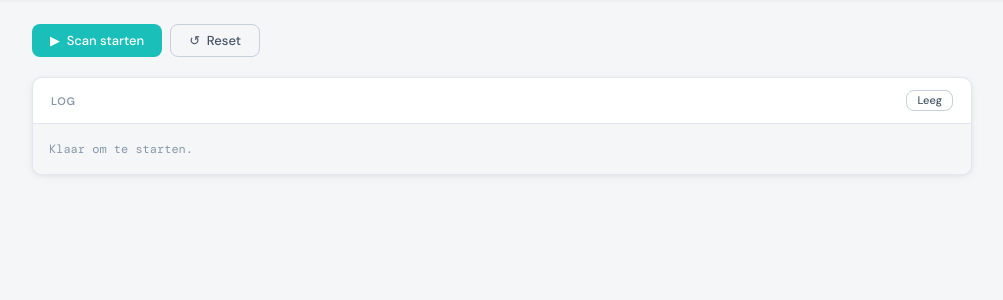
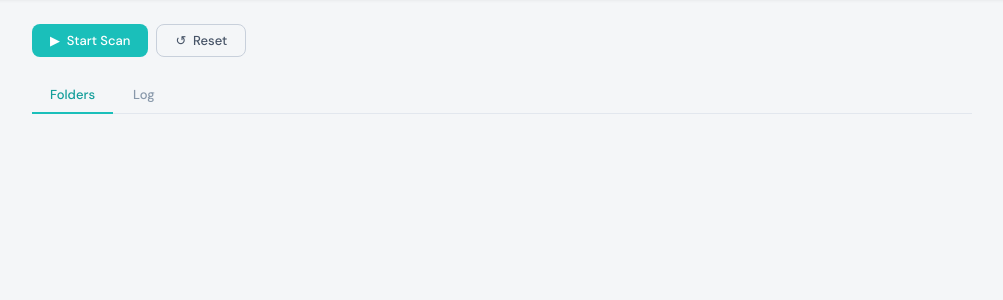
Before and after one commit to frlenaerts/salt-and-soil, a Python web app: template src/salt_and_soil/templates/index.html in a window 1280 px wide. Shown: the part 58-358 px from the top of the page, without its empty margins (138-1141 px from the left). Run offline with Jinja, Linux system fonts and the light colour scheme; the template is opened without the code that fills it, so the values that code supplies are empty.

Commit message:
UI: translate to English, add collapsible sync_root groups, move log to separate tab

```diff
--- a/src/salt_and_soil/templates/index.html
+++ b/src/salt_and_soil/templates/index.html
@@ -1,5 +1,5 @@
 <!DOCTYPE html>
-<html lang="nl">
+<html lang="en">
 <head>
 <meta charset="UTF-8">
 <meta name="viewport" content="width=device-width, initial-scale=1.0">
@@ -130,6 +130,24 @@ main { max-width: 980px; margin: 0 auto; padding: 24px 20px; }
 .mount-bar strong { font-weight: 600; }
 .mount-bar .sep { color: var(--teal-mid); }
 
+/* ── Tabs ── */
+.tab-bar {
+  display: flex; gap: 2px;
+  border-bottom: 1px solid var(--border);
+  margin-bottom: 16px;
+}
+.tab-btn {
+  font-family: var(--sans); font-size: 13px; font-weight: 500;
+  padding: 9px 18px; border: none; background: transparent;
+  color: var(--text-dim); cursor: pointer;
+  border-bottom: 2px solid transparent; margin-bottom: -1px;
+  transition: color .15s, border-color .15s;
+}
+.tab-btn:hover { color: var(--text); }
+.tab-btn.active { color: var(--teal-dark); border-bottom-color: var(--teal); }
+.tab-panel { display: none; }
+.tab-panel.active { display: block; }
+
 /* ── Table ── */
 .folder-table { width: 100%; border-collapse: collapse; }
 .folder-table thead th {
@@ -149,7 +167,11 @@ main { max-width: 980px; margin: 0 auto; padding: 24px 20px; }
   text-transform: uppercase; letter-spacing: .7px;
   padding: 7px 16px;
   border-bottom: 1px solid var(--teal-mid);
+  cursor: pointer;
+  user-select: none;
 }
+.root-row:hover td { background: #d4f0f0 !important; }
+.root-icon { margin-right: 6px; font-style: normal; font-size: 10px; }
 
 .fname { font-family: var(--mono); font-size: 13px; font-weight: 500; }
 .fsize { font-family: var(--mono); font-size: 12px; color: var(--text-mid); }
@@ -197,7 +219,7 @@ main { max-width: 980px; margin: 0 auto; padding: 24px 20px; }
 /* Log */
 .log-box {
   font-family: var(--mono); font-size: 12px; line-height: 1.85;
-  padding: 14px 16px; max-height: 230px; overflow-y: auto;
+  padding: 14px 16px; max-height: 420px; overflow-y: auto;
   background: var(--bg); border-radius: 0 0 var(--r) var(--r);
   color: var(--text-mid);
 }
@@ -249,44 +271,54 @@ main { max-width: 980px; margin: 0 auto; padding: 24px 20px; }
   <div id="mount-bar-area"></div>
 
   <div class="action-row">
-    <button class="btn btn-primary" id="btn-scan" onclick="startScan()">▶ &nbsp;Scan starten</button>
+    <button class="btn btn-primary" id="btn-scan" onclick="startScan()">▶ &nbsp;Start Scan</button>
     <button class="btn btn-outline" onclick="doReset()">↺ &nbsp;Reset</button>
   </div>
 
-  <div id="folders-area"></div>
+  <div class="tab-bar">
+    <button class="tab-btn active" id="tab-btn-folders" onclick="showTab('folders')">Folders</button>
+    <button class="tab-btn" id="tab-btn-log" onclick="showTab('log')">Log</button>
+  </div>
 
-  <div class="card">
-    <div class="card-head">
-      <span class="card-title">Log</span>
-      <button class="btn btn-outline" style="padding:4px 10px;font-size:11px" onclick="document.getElementById('log-box').innerHTML=''">Leeg</button>
+  <div class="tab-panel active" id="tab-folders">
+    <div id="folders-area"></div>
+  </div>
+
+  <div class="tab-panel" id="tab-log">
+    <div class="card">
+      <div class="card-head">
+        <span class="card-title">Log</span>
+        <button class="btn btn-outline" style="padding:4px 10px;font-size:11px" onclick="document.getElementById('log-box').innerHTML=''">Clear</button>
+      </div>
+      <div class="log-box" id="log-box"><span style="color:var(--text-dim)">Ready to start.</span></div>
     </div>
-    <div class="log-box" id="log-box"><span style="color:var(--text-dim)">Klaar om te starten.</span></div>
   </div>
 </main>
 
 <script>
 // ── State ─────────────────────────────────────────────────────────────────────
-let status  = 'idle';
-let diffs   = [];
-let actions = {};   // key = "root|||name" → action string
-let es      = null;
+let status    = 'idle';
+let diffs     = [];
+let actions   = {};   // key = "root|||name" → action string
+let collapsed = {};   // key = sync_root → bool
+let es        = null;
 
 const LABELS = {
-  idle:'Idle', mounting:'Mounten…', scanning:'Scannen…',
-  ready:'Klaar om te syncen', syncing:'Bezig…',
-  done:'Sync klaar', error:'Fout'
+  idle:'Idle', mounting:'Mounting…', scanning:'Scanning…',
+  ready:'Ready to sync', syncing:'Busy…',
+  done:'Sync complete', error:'Error'
 };
 
 const DIFF_LABEL = {
-  in_sync:'In sync', needs_sync:'Verschil',
-  local_only:'Enkel lokaal', remote_only:'Enkel remote', unknown:'Onbekend'
+  in_sync:'In sync', needs_sync:'Different',
+  local_only:'Local only', remote_only:'Remote only', unknown:'Unknown'
 };
 
 const ACTION_OPTS = {
-  in_sync:     [['skip','— overslaan'],['sync','↑ Re-sync'],['delete_remote','✕ Verwijder remote']],
-  needs_sync:  [['sync','↑ Sync'],['skip','— overslaan'],['delete_remote','✕ Verwijder remote']],
-  local_only:  [['sync','↑ Sync naar agent'],['skip','— overslaan']],
-  remote_only: [['skip','— overslaan'],['delete_remote','✕ Verwijder remote']],
+  in_sync:     [['skip','— skip'],['sync','↑ Re-sync'],['delete_remote','✕ Delete remote']],
+  needs_sync:  [['sync','↑ Sync'],['skip','— skip'],['delete_remote','✕ Delete remote']],
+  local_only:  [['sync','↑ Sync to agent'],['skip','— skip']],
+  remote_only: [['skip','— skip'],['delete_remote','✕ Delete remote']],
 };
 
 const DEFAULT_ACTION = {
@@ -294,6 +326,14 @@ const DEFAULT_ACTION = {
 };
 
 function key(d) { return d.sync_root + '|||' + d.name; }
+
+// ── Tabs ──────────────────────────────────────────────────────────────────────
+function showTab(name) {
+  ['folders','log'].forEach(t => {
+    document.getElementById('tab-' + t).classList.toggle('active', t === name);
+    document.getElementById('tab-btn-' + t).classList.toggle('active', t === name);
+  });
+}
 
 // ── SSE ───────────────────────────────────────────────────────────────────────
 function connectSSE() {
@@ -321,7 +361,7 @@ function setStatus(s) {
   const btn = document.getElementById('btn-scan');
   const busy = ['mounting','scanning','syncing'].includes(s);
   btn.disabled = busy;
-  btn.innerHTML = busy ? '⏳ &nbsp;Bezig…' : '▶ &nbsp;Scan starten';
+  btn.innerHTML = busy ? '⏳ &nbsp;Busy…' : '▶ &nbsp;Start Scan';
 }
 
 // ── Log ───────────────────────────────────────────────────────────────────────
@@ -343,12 +383,12 @@ function renderMountBar(m) {
       <span class="sep">→</span>
       <span>${m.local_path}</span>
       <span class="sep">·</span>
-      <span>${m.total} totaal</span>
+      <span>${m.total} total</span>
       <span class="sep">·</span>
-      <span>${m.free} vrij</span>
+      <span>${m.free} free</span>
       <span class="sep">·</span>
       <span style="color:${m.writable?'var(--teal-dark)':'var(--red)'}">
-        ${m.writable ? '✓ schrijfbaar' : '✗ read-only'}
+        ${m.writable ? '✓ writable' : '✗ read-only'}
       </span>
     </div>`;
 }
@@ -359,7 +399,7 @@ function startScan() {
   document.getElementById('mount-bar-area').innerHTML = '';
   document.getElementById('folders-area').innerHTML = '';
   document.getElementById('log-box').innerHTML = '';
-  diffs = []; actions = {};
+  diffs = []; actions = {}; collapsed = {};
   connectSSE();
   fetch('/api/start', {method:'POST'});
   setStatus('scanning');
@@ -368,7 +408,7 @@ function startScan() {
 function doReset() {
   closeSse();
   fetch('/api/reset', {method:'POST'}).then(() => {
-    diffs = []; actions = {};
+    diffs = []; actions = {}; collapsed = {};
     setStatus('idle');
     document.getElementById('banner-area').innerHTML = '';
     document.getElementById('mount-bar-area').innerHTML = '';
@@ -377,13 +417,21 @@ function doReset() {
   });
 }
 
+// ── Collapsible root rows ─────────────────────────────────────────────────────
+function toggleRoot(root) {
+  collapsed[root] = !collapsed[root];
+  const icon = document.getElementById('root-icon-' + CSS.escape(root));
+  if (icon) icon.textContent = collapsed[root] ? '▶' : '▼';
+  document.querySelectorAll(`[data-root="${root}"]`).forEach(tr => {
+    tr.style.display = collapsed[root] ? 'none' : '';
+  });
+}
+
 // ── Folder table ──────────────────────────────────────────────────────────────
 function renderFolders() {
   diffs.forEach(d => { if (!(key(d) in actions)) actions[key(d)] = DEFAULT_ACTION[d.diff_status] || 'skip'; });
 
   const area = document.getElementById('folders-area');
-
-  // Group by sync_root
   const grouped = {};
   diffs.forEach(d => { (grouped[d.sync_root] = grouped[d.sync_root] || []).push(d); });
   const roots = Object.keys(grouped);
@@ -392,7 +440,7 @@ function renderFolders() {
     <div class="card" style="margin-bottom:12px;overflow:hidden">
       <table class="folder-table">
         <thead><tr>
-          <th>Map</th><th>Lokaal</th><th>Remote</th><th>Status</th><th>Actie</th>
+          <th>Folder</th><th>Local</th><th>Remote</th><th>Status</th><th>Action</th>
         </tr></thead>
         <tbody id="diff-tbody"></tbody>
       </table>
@@ -401,10 +449,13 @@ function renderFolders() {
 
   const tbody = document.getElementById('diff-tbody');
   roots.forEach(root => {
-    if (roots.length > 1) {
-      const tr = document.createElement('tr'); tr.className = 'root-row';
-      tr.innerHTML = `<td colspan="5">/${root}</td>`; tbody.appendChild(tr);
-    }
+    const isCollapsed = !!collapsed[root];
+    const tr = document.createElement('tr');
+    tr.className = 'root-row';
+    tr.onclick = () => toggleRoot(root);
+    tr.innerHTML = `<td colspan="5"><span class="root-icon" id="root-icon-${root}">${isCollapsed ? '▶' : '▼'}</span>/${root}</td>`;
+    tbody.appendChild(tr);
+
     grouped[root].forEach(d => {
       const k    = key(d);
       const diff = d.local_size > 0 && d.remote_size > 0 &&
@@ -412,26 +463,27 @@ function renderFolders() {
       const opts = (ACTION_OPTS[d.diff_status] || []).map(([v,l]) =>
         `<option value="${v}" ${actions[k]===v?'selected':''}>${l}</option>`).join('');
       const sc = actions[k]==='sync' ? 'sel-sync' : actions[k]==='delete_remote' ? 'sel-delete' : 'sel-skip';
-      const tr = document.createElement('tr');
-      tr.innerHTML = `
+      const dataRow = document.createElement('tr');
+      dataRow.setAttribute('data-root', root);
+      if (isCollapsed) dataRow.style.display = 'none';
+      dataRow.innerHTML = `
         <td class="fname">${d.name}</td>
         <td class="fsize ${diff?'fsize-diff':''}">${d.local_size > 0 ? d.local_size_hr : '—'}</td>
         <td class="fsize ${diff?'fsize-diff':''}">${d.remote_size > 0 ? d.remote_size_hr : '—'}</td>
         <td><span class="badge badge-${d.diff_status}">${DIFF_LABEL[d.diff_status]||d.diff_status}</span></td>
         <td><select class="action-select ${sc}"
           onchange="setAction('${k}',this)">${opts}</select></td>`;
-      tbody.appendChild(tr);
+      tbody.appendChild(dataRow);
     });
   });
 
-  // Execute footer
   const footer = document.createElement('div');
   footer.className = 'exec-footer'; footer.id = 'exec-footer';
   footer.innerHTML = `
     <div class="exec-stats" id="exec-stats"></div>
     <button class="btn btn-execute" id="btn-execute"
       onclick="doExecute()" ${status!=='ready'?'disabled':''}>
-      ↑ &nbsp;Uitvoeren
+      ↑ &nbsp;Execute
     </button>`;
   area.appendChild(footer);
   updateStats();
@@ -451,9 +503,9 @@ function updateStats() {
   const d = vals.filter(a=>a==='delete_remote').length;
   const k = vals.filter(a=>a==='skip').length;
   el.innerHTML = `
-    <div class="exec-stat"><span class="n n-sync">${s}</span> te syncen</div>
-    <div class="exec-stat"><span class="n n-del">${d}</span> te verwijderen</div>
-    <div class="exec-stat"><span class="n n-skip">${k}</span> overgeslagen</div>`;
+    <div class="exec-stat"><span class="n n-sync">${s}</span> to sync</div>
+    <div class="exec-stat"><span class="n n-del">${d}</span> to delete</div>
+    <div class="exec-stat"><span class="n n-skip">${k}</span> skipped</div>`;
 }
 
 // ── Execute ───────────────────────────────────────────────────────────────────
@@ -471,7 +523,7 @@ function doExecute() {
 }
 
 function onDone() {
-  showBanner('done', '✓ Sync klaar — NAS\'sen slapen 🛌');
+  showBanner('done', '✓ Sync complete — NAS devices are sleeping 🛌');
   setStatus('done');
 }
 
```
